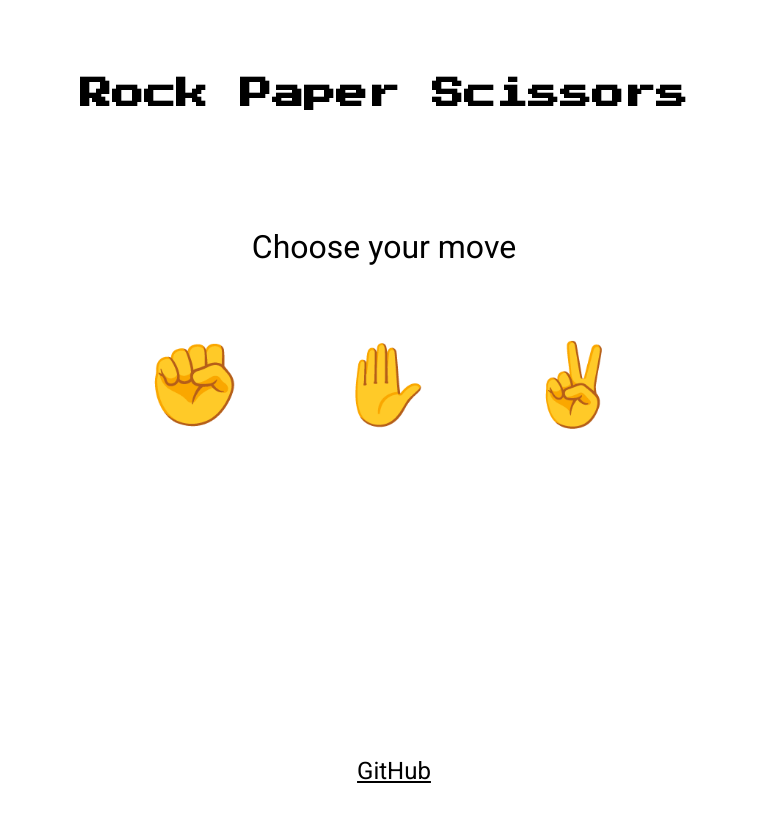
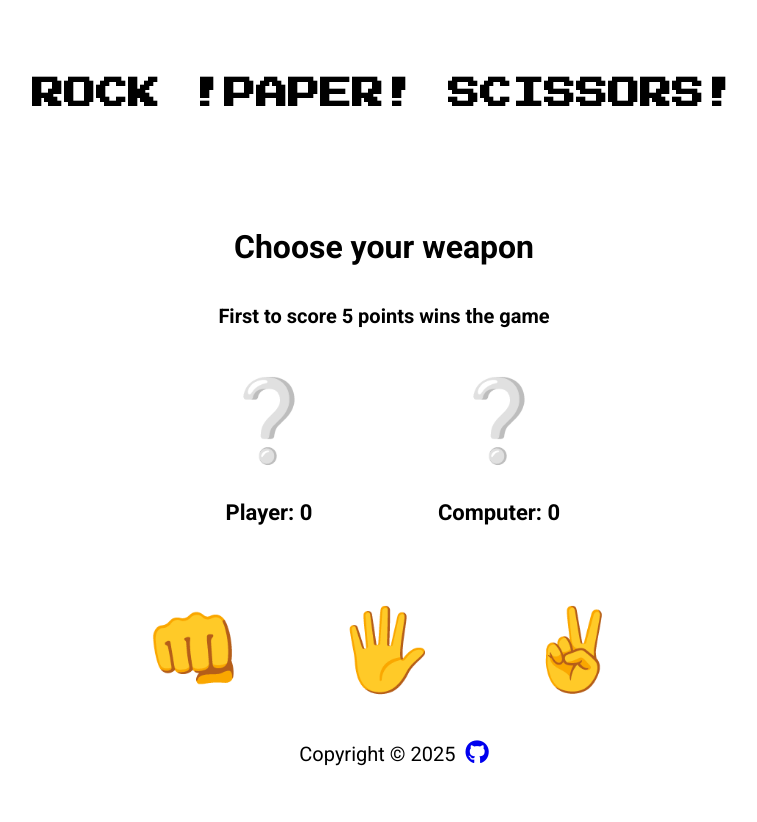
Before and after one commit to k-ish-san/Rock-Paper-Scissors, a plain HTML site: page index.html in a window 1280 px wide. Shown: the whole page, without its empty margins (256-1013 px from the left). Before the commit the page ends 800 px from the top, so only its background shows below. Drawn offline with Linux system fonts and the light colour scheme.

Commit message:
Update index.html

```diff
--- a/index.html
+++ b/index.html
@@ -1,51 +1,82 @@
 <!DOCTYPE html>
 <html lang="en">
   <head>
-    <meta charset="UTF-8">
-    <meta name="viewport" content="width=device-width, initial-scale=1.0">
-    <title>Rock Paper Scissors Game</title>
-    <link href="https://fonts.googleapis.com/css2?family=Press+Start+2P&family=Roboto:wght@400;700&display=swap" rel="stylesheet">
-    <link rel="stylesheet" href="styles.css">
+    <meta charset="UTF-8" />
+    <meta name="viewport" content="width=device-width, initial-scale=1.0" />
+    <title>Rock Paper Scissors</title>
+    <link rel="stylesheet" href="styles.css" />
+    <link rel="preconnect" href="https://fonts.googleapis.com" />
+    <link rel="preconnect" href="https://fonts.gstatic.com" crossorigin />
+    <link
+      href="https://fonts.googleapis.com/css2?family=Press+Start+2P&family=Roboto:wght@400;700&display=swap"
+      rel="stylesheet"
+    />
+    <link rel="shortcut icon" href="favicon.ico" />
+    <script
+      src="https://kit.fontawesome.com/4c536a6bd5.js"
+      crossorigin="anonymous"
+    ></script>
   </head>
   <body>
-    <div class="header">
-        <h1 class="title">Rock Paper Scissors</h1>
+    <header class="header">
+      <h1 class="title">ROCK !PAPER! SCISSORS! </h1>
+    </header>
+    <main class="main">
+      <div class="scoreboard">
+        <h2 class="score-info" id="scoreInfo">Choose your weapon</h2>
+        <h3 class="score-message" id="scoreMessage">
+          First to score 5 points wins the game
+        </h3>
+        <div class="scores-container">
+          <div class="score-box">
+            <div class="sign" id="playerSign"> ❔ </div>
+            <p class="score" id="playerScore">Player: 0</p>
           </div>
-
-    <div class="main">
-        <div class="scoreboard">
-            <p class="score-info">Choose your move</p>
+          <div class="score-box">
+            <div class="sign" id="computerSign"> ❔ </div>
+            <p class="score" id="computerScore">Computer: 0</p>
           </div>
-
+        </div>
+      </div>
       <div class="buttons">
-            <button id="rock" class="btn btn-square">
-                <span class="sign">✊</span>
+        <button class="btn btn-square" id="rockBtn">
+          <div class="sign"> 👊 </div>
         </button>
-            <button id="paper" class="btn btn-square">
-                <span class="sign">✋</span>
+        <button class="btn btn-square" id="paperBtn">
+          <div class="sign"> 🖐️ </div>
         </button>
-            <button id="scissors" class="btn btn-square">
-                <span class="sign">✌️</span>
+        <button class="btn btn-square" id="scissorsBtn">
+          <div class="sign"> ✌️ </div>
         </button>
       </div>
+    </main>
+    <footer class="footer">
+      <p>
+        Copyright ©
+        <script>
+          document.write(new Date().getFullYear())
+        </script>
 
-        <div class="score-message">
-            <p id="result"></p>
+      </p>
+      <a href="https://github.com/k-ish-san" target="_blank">
+        <i class="fab fa-github"></i
+      ></a>
+    </footer>
+    <div class="modal" id="endgameModal">
+      <p class="modal-title" id="endgameMsg"></p>
+      <<button>
+    P L A Y
+    <div id="clip">
+        <div id="leftTop" class="corner"></div>
+        <div id="rightBottom" class="corner"></div>
+        <div id="rightTop" class="corner"></div>
+        <div id="leftBottom" class="corner"></div>
     </div>
-
-        <div class="modal" id="modal">
-            <div class="modal-title">Game Over</div>
-            <p id="finalResult">You Win!</p>
-            <button class="btn btn-restart" id="restartButton">Play Again</button>
+    <span id="rightArrow" class="arrow"></span>
+    <span id="leftArrow" class="arrow"></span>
+</button>
     </div>
-
     <div class="overlay" id="overlay"></div>
-    </div>
-
-    <footer class="footer">
-        <a href="https://github.com" class="fa fa-github">GitHub</a>
-    </footer>
-
     <script src="script.js"></script>
   </body>
 </html>
```
Lines whose indentation alone changed are shown as unchanged.
